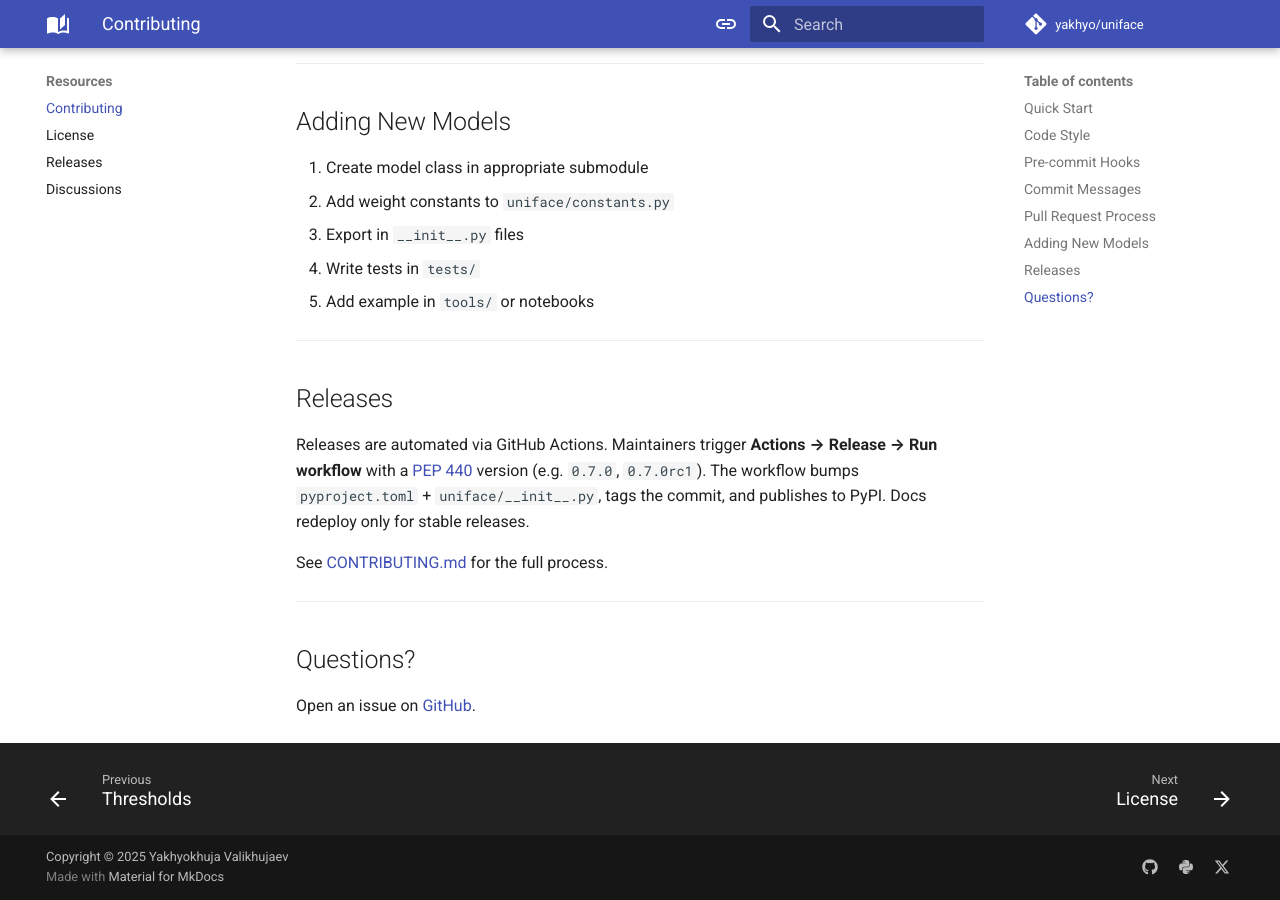
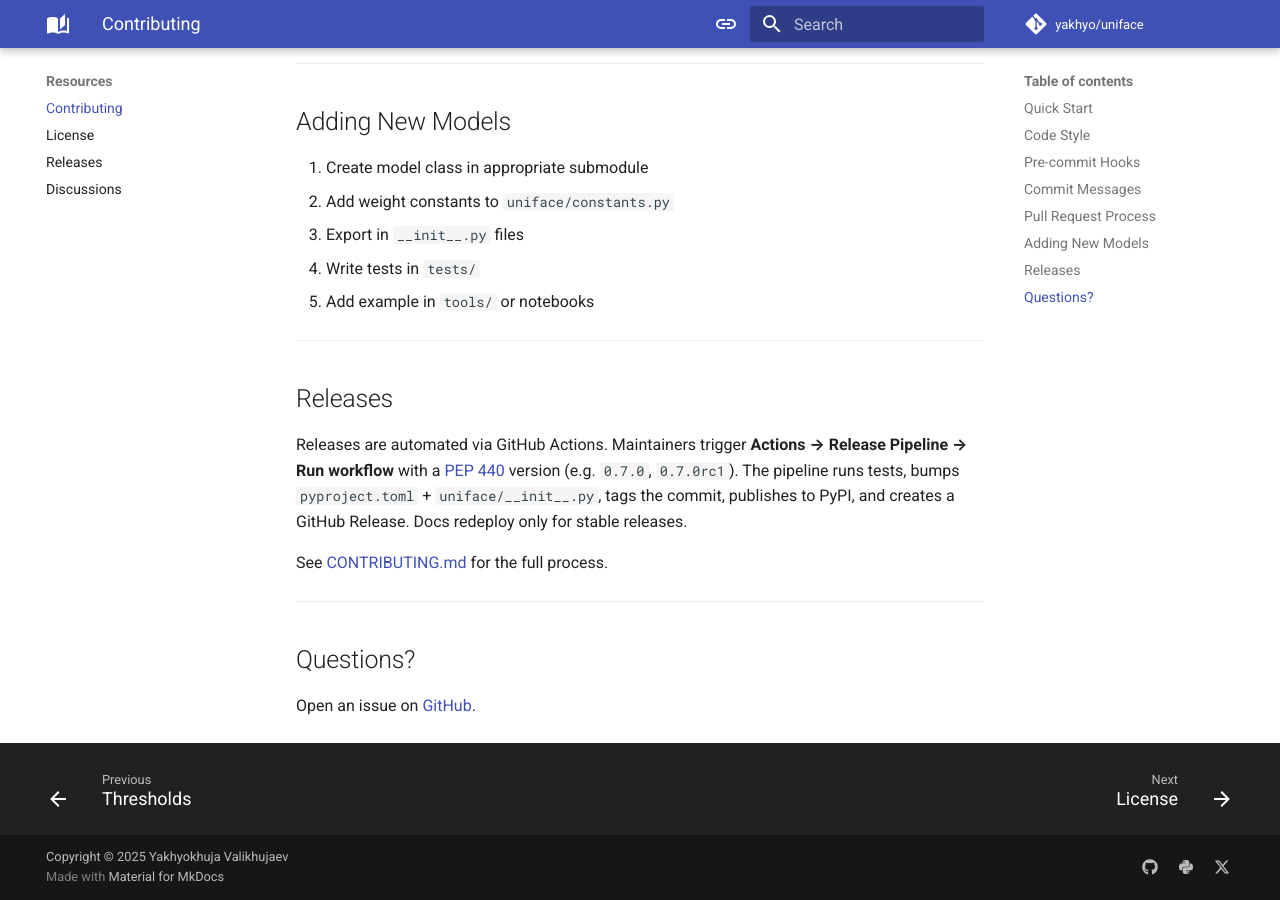
Before and after one commit to yakhyo/uniface, an MkDocs documentation site: the page built from docs/contributing.md, in a window 1280 px wide and 900 px high, scrolled down 2297 px. Built offline with MkDocs 1.6.1 and Material for MkDocs 9.7.7, drawn with Linux system fonts in a browser that asks for light colours; comment, search, counter and statistics services are not loaded.

Commit message:
fix: Fix pypi publish re-run issue (#113)

```diff
--- a/docs/contributing.md
+++ b/docs/contributing.md
@@ -101,7 +101,7 @@ docs: Update installation instructions
 
 ## Releases
 
-Releases are automated via GitHub Actions. Maintainers trigger **Actions → Release → Run workflow** with a [PEP 440](https://peps.python.org/pep-0440/) version (e.g. `0.7.0`, `0.7.0rc1`). The workflow bumps `pyproject.toml` + `uniface/__init__.py`, tags the commit, and publishes to PyPI. Docs redeploy only for stable releases.
+Releases are automated via GitHub Actions. Maintainers trigger **Actions → Release Pipeline → Run workflow** with a [PEP 440](https://peps.python.org/pep-0440/) version (e.g. `0.7.0`, `0.7.0rc1`). The pipeline runs tests, bumps `pyproject.toml` + `uniface/__init__.py`, tags the commit, publishes to PyPI, and creates a GitHub Release. Docs redeploy only for stable releases.
 
 See [CONTRIBUTING.md](https://github.com/yakhyo/uniface/blob/main/CONTRIBUTING.md#release-process) for the full process.
 
```
Also changed, not shown: CONTRIBUTING.md (+7 -11 lines), 5 other files.
